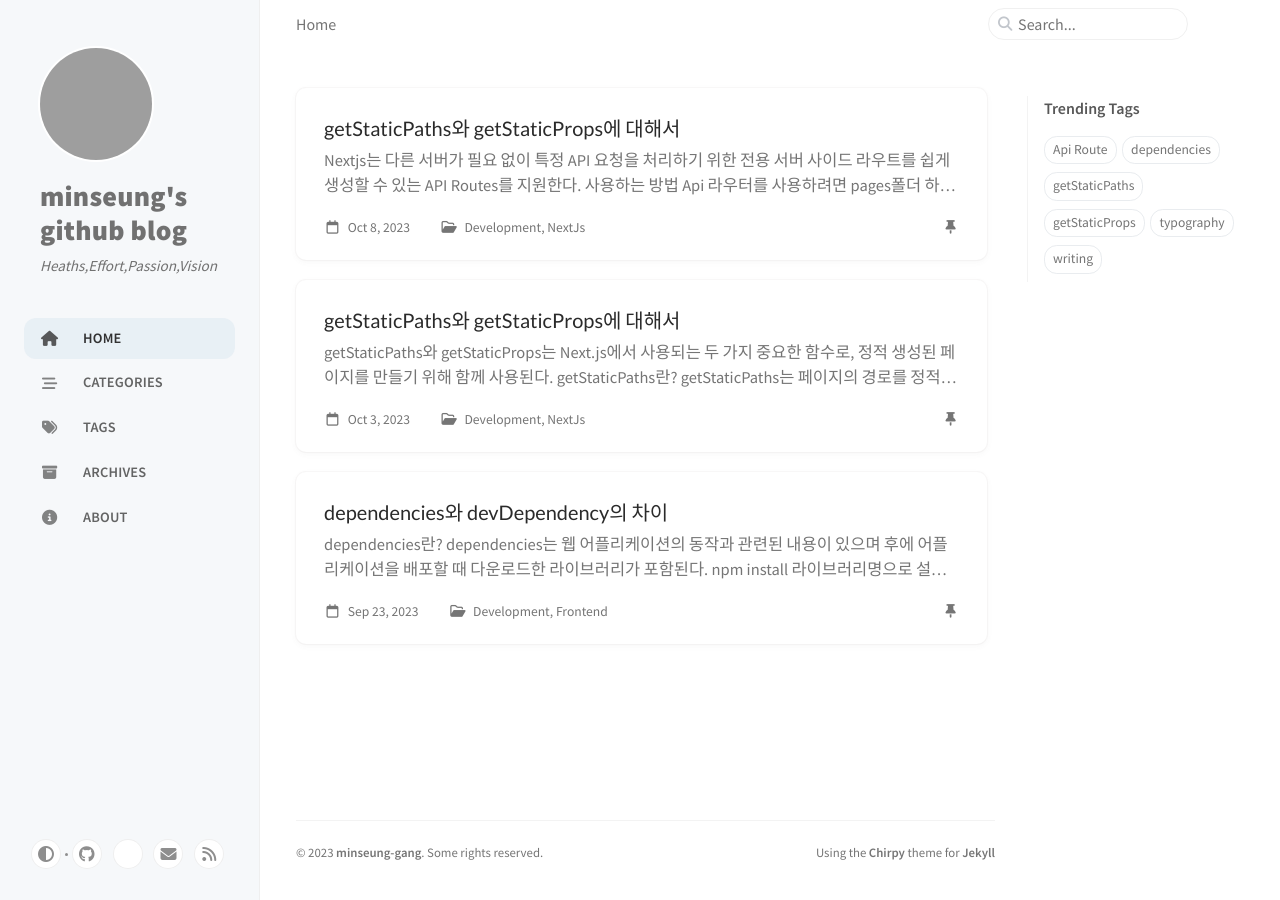
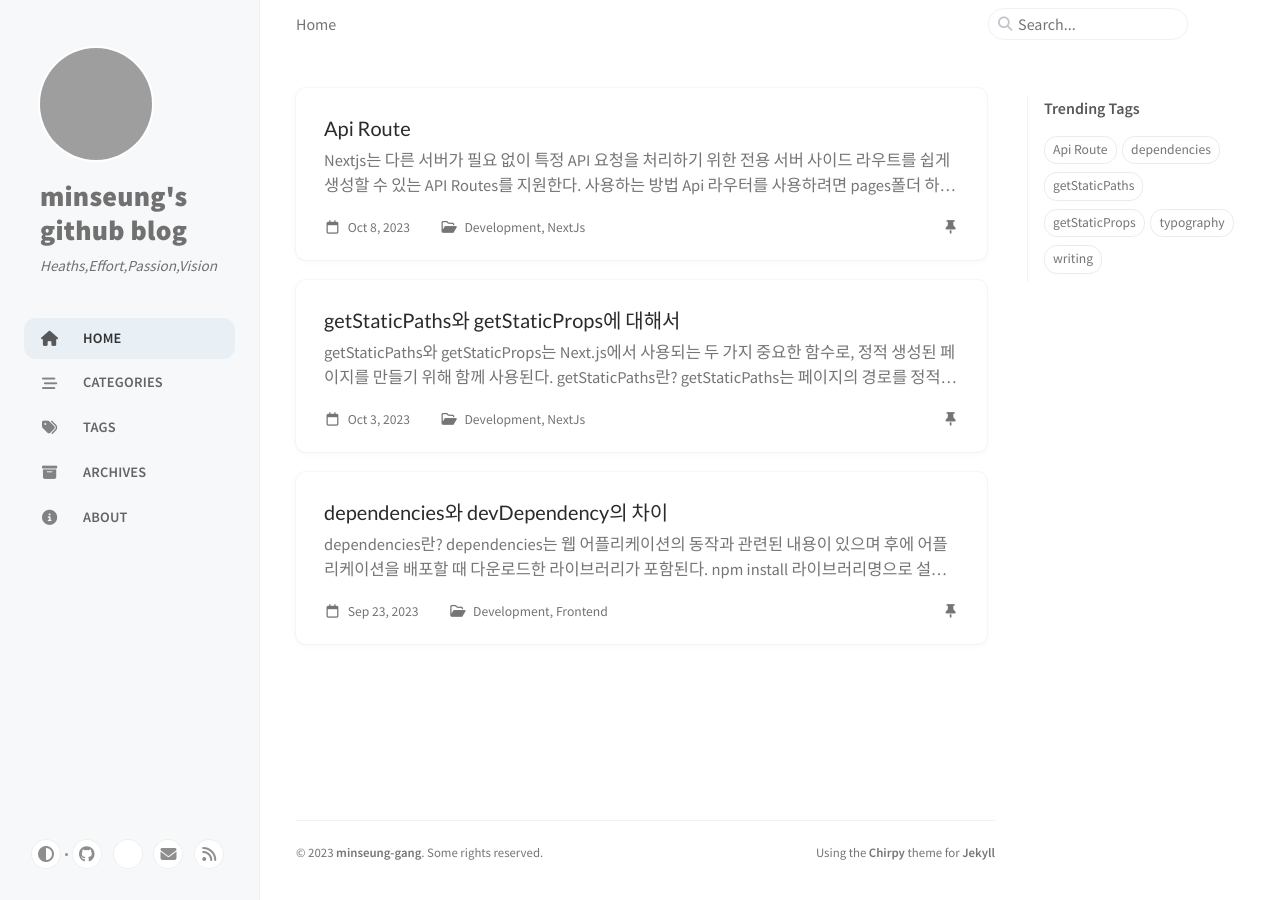
Before and after one commit to minseung-gang/minseung-gang.github.io, a Jekyll site: the page built from index.markdown, in a window 1280 px wide. Built offline with Jekyll 4.4.1, drawn with Linux system fonts in a browser that asks for light colours; cached includes are drawn as plain includes; comment, search, counter and statistics services are not loaded; grey boxes are pictures that could not be loaded.

Commit message:
docs: 파일 내 텍스트 수정

```diff
--- a/_posts/Development/2023-10-08-Api Routes.md
+++ b/_posts/Development/2023-10-08-Api Routes.md
@@ -1,5 +1,5 @@
 ---
-title: getStaticPaths와 getStaticProps에 대해서
+title: Api Route
 date: 2023-10-08 11:32:00 +0800
 categories: [Development, NextJs]
 pin: true
```
